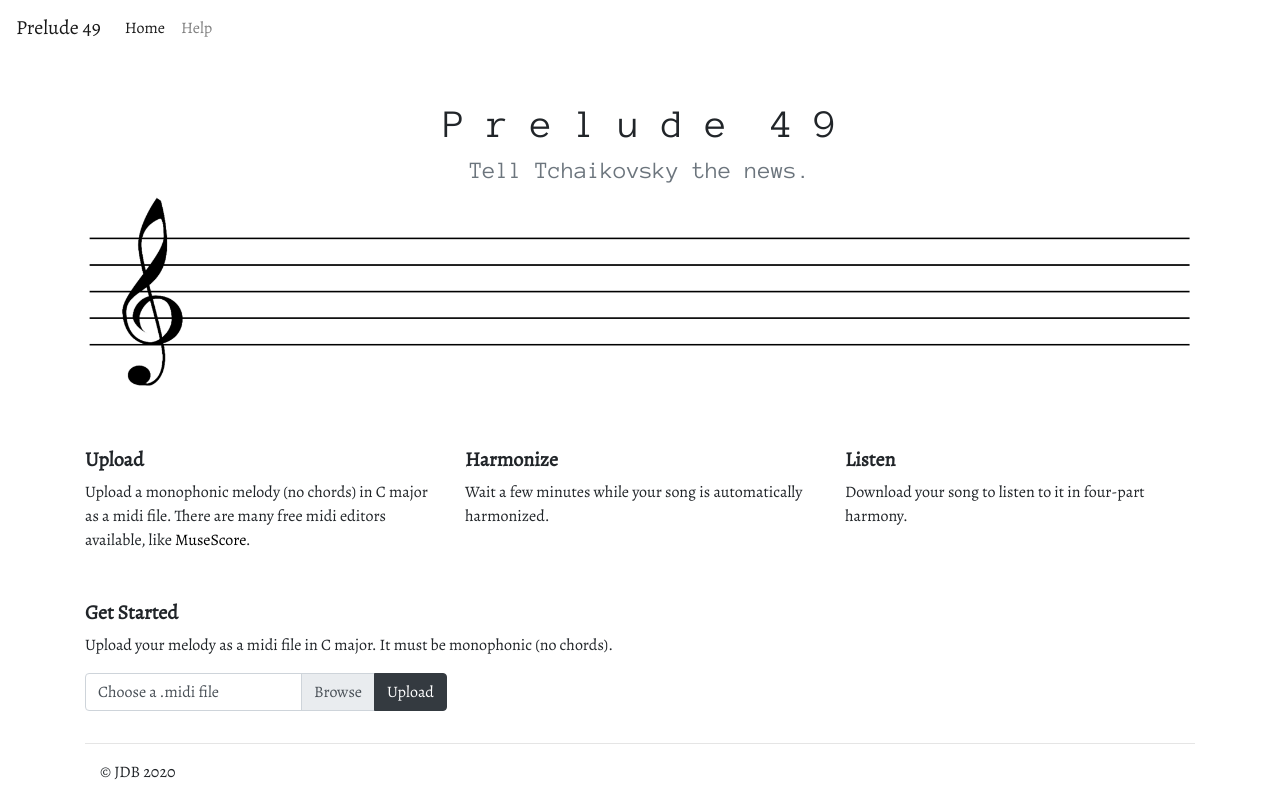
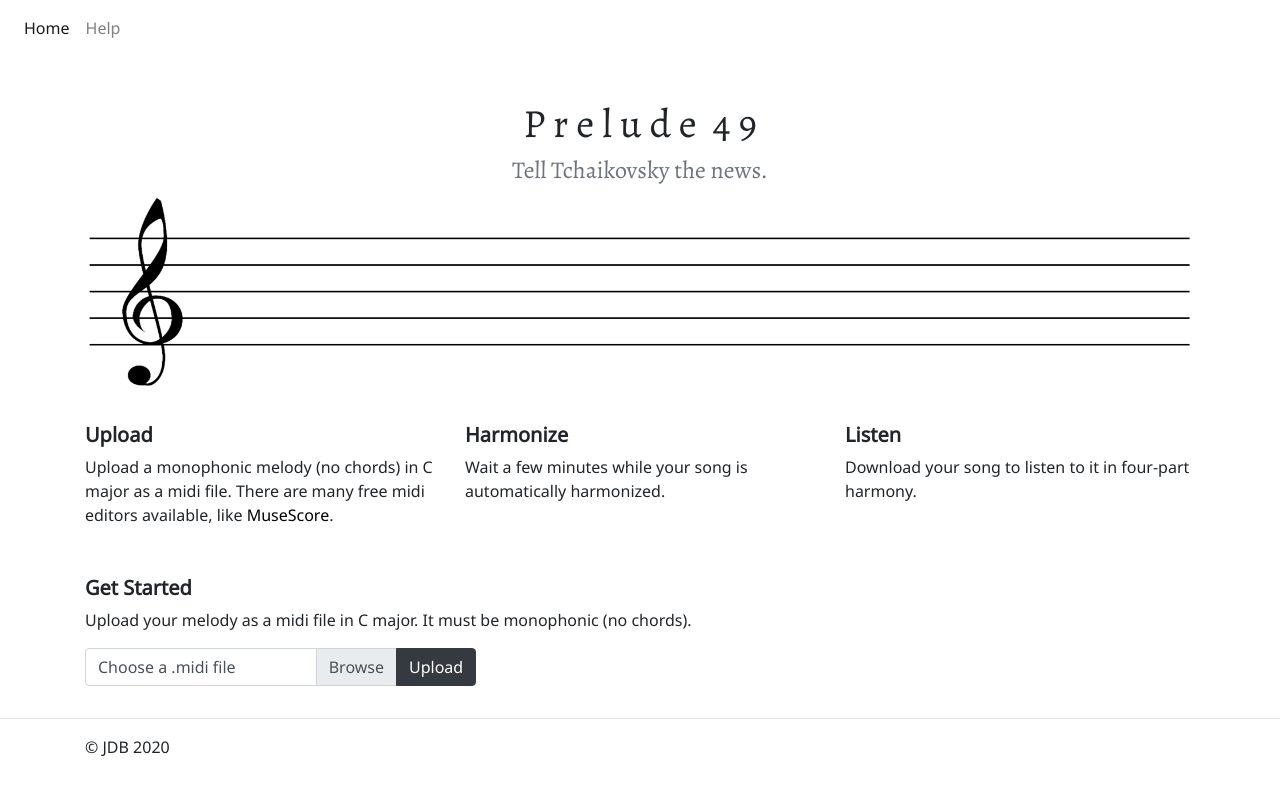
Before and after one commit to davidalvin/harmonizer_website, a Flask app: page / in a window 1280 px wide. Run offline with Flask 2, Linux system fonts and the light colour scheme; some libraries are stand-ins or nearby versions.

Commit message:
Fixed formatting

```diff
--- a/webapp/templates/layout.html
+++ b/webapp/templates/layout.html
@@ -15,10 +15,11 @@
 
     <style>
         @import url('https://fonts.googleapis.com/css2?family=Alegreya&family=Anonymous+Pro&display=swap');
+        @import url('https://fonts.googleapis.com/css2?family=Noto+Sans&display=swap');
 
         /* Main Body */
         body {
-            font-family: 'Alegreya', serif;
+          font-family: 'Noto Sans', sans-serif;
         }
 
         a {
@@ -30,7 +31,7 @@
         }
          /* Page Title */
         .page-title {
-            font-family: 'Anonymous Pro', monospace;
+            font-family: 'Alegreya', serif;
             font-size: 500rem;
         }
 
@@ -50,20 +51,22 @@
             !important;
         }
 
+        .border-2 {
+          border-width:2px !important;
+        }
       </style>
     <!-- Custom styles for this template -->
   </head>
   <body>
     <div class="container">
       <nav class="navbar navbar-expand-md navbar-light bg-white fixed-top">
-          <a class="navbar-brand" href="#">Prelude 49</a>
         <button class="navbar-toggler" type="button" data-toggle="collapse" data-target="#navbarsExampleDefault" aria-controls="navbarsExampleDefault" aria-expanded="false" aria-label="Toggle navigation">
           <span class="navbar-toggler-icon"></span>
         </button>
           <div class="collapse navbar-collapse" id="navbarsExampleDefault">
               <ul class="navbar-nav mr-auto">
               <li class="nav-item active">
-                  <a class="nav-link" href="#">Home <span class="sr-only">(current)</span></a>
+                  <a class="nav-link" href="/">Home <span class="sr-only">(current)</span></a>
               </li>
               <li class="nav-item">
                   <a class="nav-link" href="#">Help</a>
@@ -83,14 +86,13 @@
       <div class="row m-1">
           <img src="{{url_for('static', filename='img/staff.png')}}"" class="img-fluid" alt="Responsive image">
       </div>
-      <div class="col" style="height:50px;"></div>
+      <div class="col" style="height:25px;"></div>
 
       <main role="main">
         {% block main %}
         {% endblock %}
       </main>
 
-      <div class="container">
       {% with messages = get_flashed_messages(with_categories=true) %}
         {% if messages %}
           {% for category, message in messages %}
@@ -103,6 +105,7 @@
           {% endfor %}
         {% endif %}
       {% endwith %}
+
     </div>
     <hr>
   </body>
```
Lines whose indentation alone changed are shown as unchanged.
